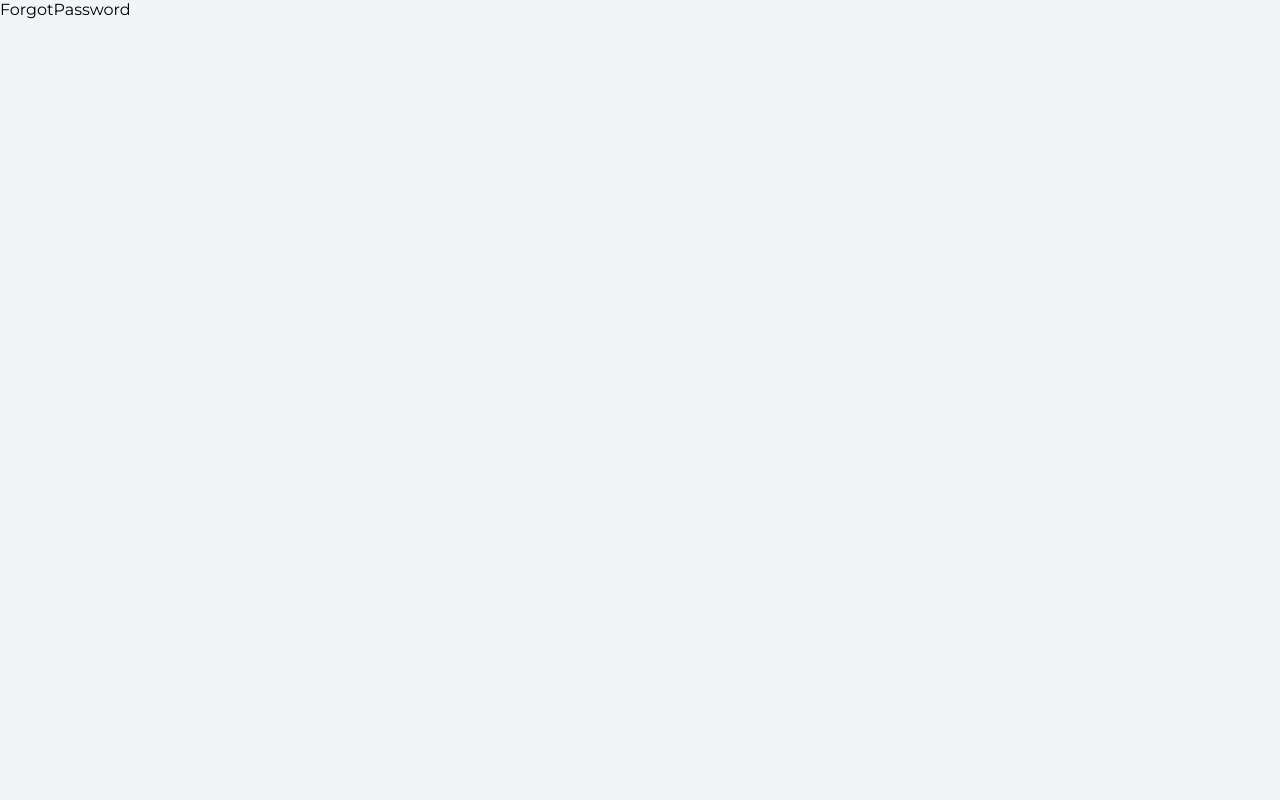
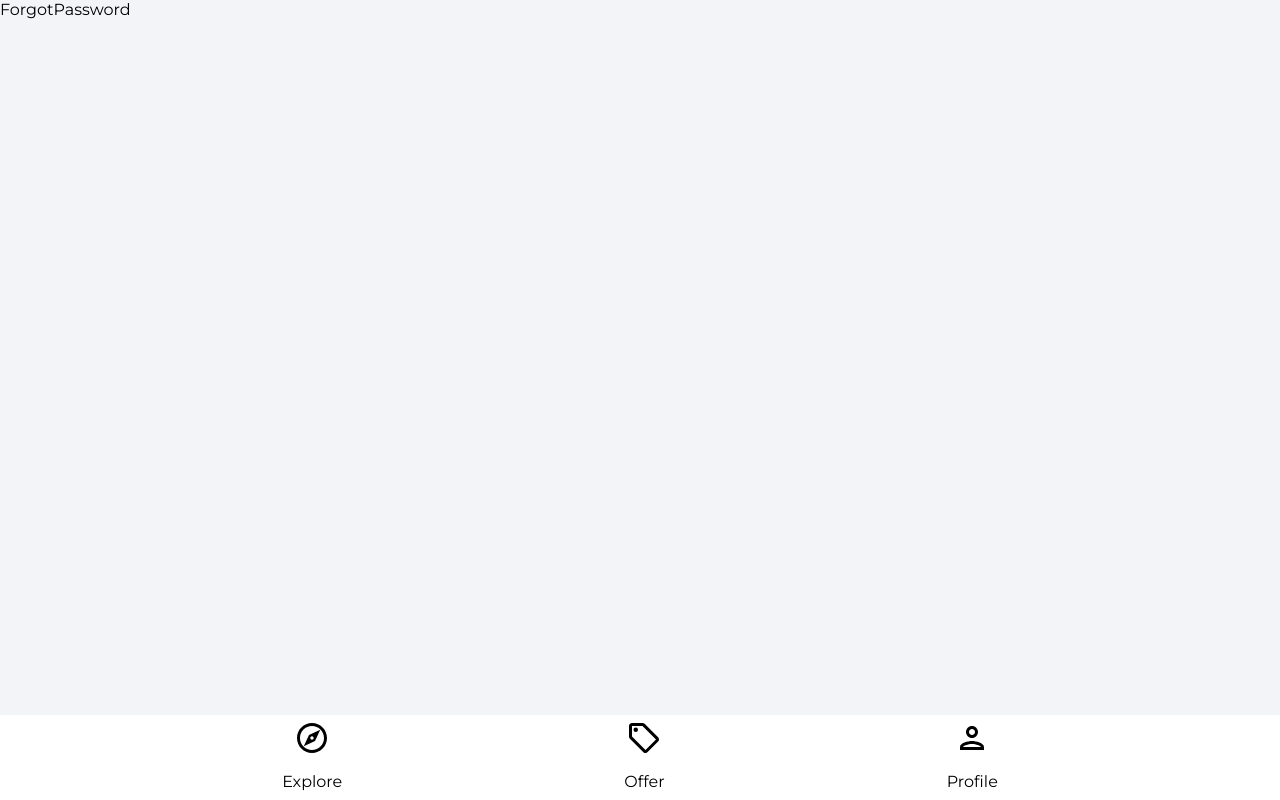
Before and after one commit to Object-ions/Firebase-Auth-Starter-Template-React, a React (Create React App) app: page /forgot-password in a window 1280 px wide. Built offline with nearby package versions, Linux system fonts and the light colour scheme.

Commit message:
Add Navbar component

```diff
--- a/src/App.js
+++ b/src/App.js
@@ -1,4 +1,5 @@
 import { BrowserRouter as Router, Routes, Route } from 'react-router-dom';
+import Navbar from './components/Navbar';
 import Explore from './pages/Explore';
 import Offers from './pages/Offers';
 import Profile from './pages/Profile';
@@ -17,8 +18,8 @@ function App() {
           <Route path="/sign-up" element={<SignUp />}></Route>
           <Route path="/forgot-password" element={<ForgotPassword />}></Route>
         </Routes>
+        <Navbar />
       </Router>
-      {/* Navbar */}
     </>
   );
 }
--- /dev/null
+++ b/src/components/Navbar.js
@@ -0,0 +1,29 @@
+import { useNavigate, useLocation } from 'react-router-dom';
+import { ReactComponent as OfferIcon } from '../assets/svg/localOfferIcon.svg';
+import { ReactComponent as ExploreIcon } from '../assets/svg/exploreIcon.svg';
+import { ReactComponent as PersonOutlineIcon } from '../assets/svg/personOutlineIcon.svg';
+
+const Navbar = () => {
+  return (
+    <footer className="navbar">
+      <div className="navbarNav">
+        <ul className="navbarListItems">
+          <li className="navbarListItem">
+            <ExploreIcon fill="2c2c2c" width="36px" height="36px" />
+            <p>Explore</p>
+          </li>
+          <li className="navbarListItem">
+            <OfferIcon fill="2c2c2c" width="36px" height="36px" />
+            <p>Offer</p>
+          </li>
+          <li className="navbarListItem">
+            <PersonOutlineIcon fill="2c2c2c" width="36px" height="36px" />
+            <p>Profile</p>
+          </li>
+        </ul>
+      </div>
+    </footer>
+  );
+};
+
+export default Navbar;
```
